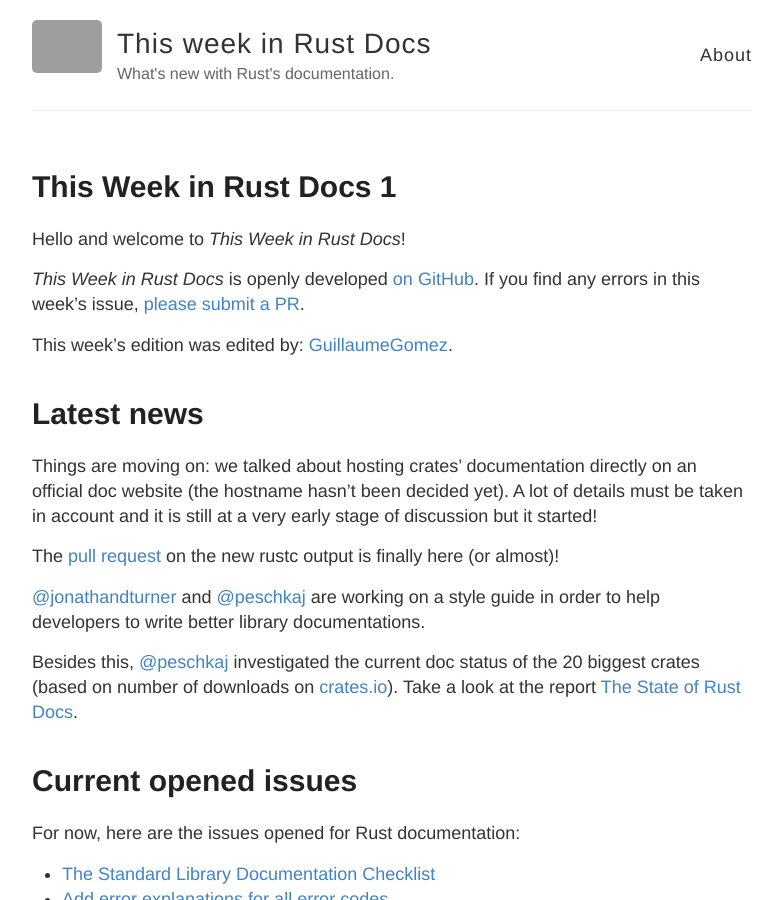
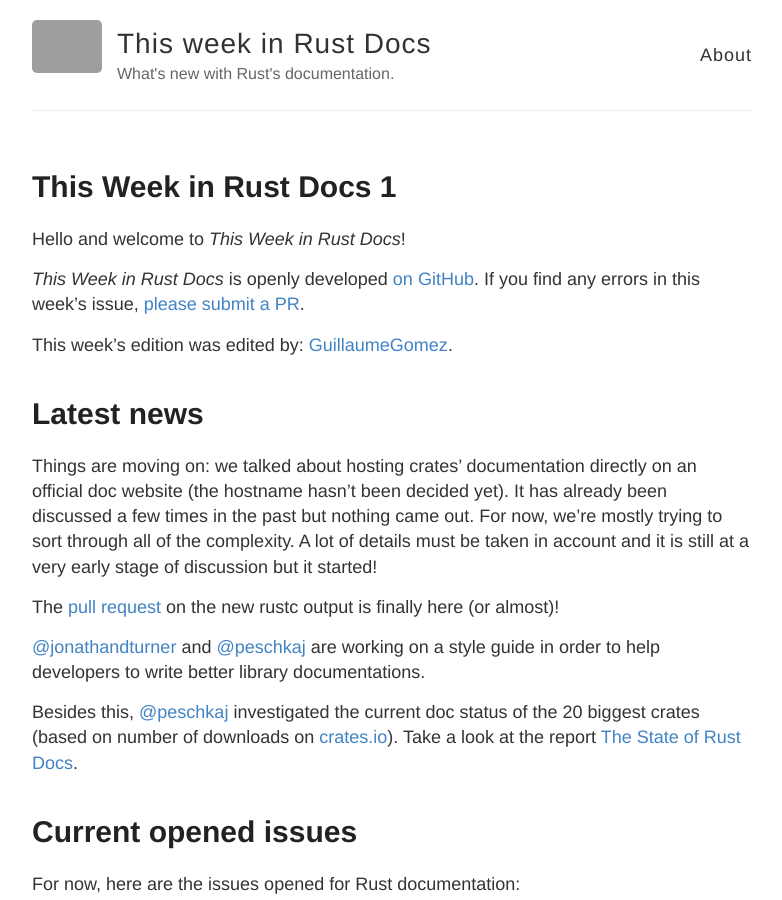
Before and after one commit to GuillaumeGomez/this-week-in-rust-docs, a Jekyll site: the page built from _posts/2016-5-1-this-week-in-rust-docs-2.md, in a window 1280 px wide and 900 px high. Shown: the whole window, without its empty margins (248-1030 px from the left). Built offline with Jekyll 4.4.1, drawn with Linux system fonts in a browser that asks for light colours; grey boxes are pictures that could not be loaded.

Commit message:
Add details on doc.rs/rustdoc.rs

```diff
--- a/_posts/2016-5-1-this-week-in-rust-docs-2.md
+++ b/_posts/2016-5-1-this-week-in-rust-docs-2.md
@@ -13,7 +13,7 @@ This week's edition was edited by: [GuillaumeGomez](https://github.com/Guillaume
 
 # Latest news
 
-Things are moving on: we talked about hosting crates' documentation directly on an official doc website (the hostname hasn't been decided yet). A lot of details must be taken in account and it is still at a very early stage of discussion but it started!
+Things are moving on: we talked about hosting crates' documentation directly on an official doc website (the hostname hasn't been decided yet). It has already been discussed a few times in the past but nothing came out. For now, we're mostly trying to sort through all of the complexity. A lot of details must be taken in account and it is still at a very early stage of discussion but it started!
 
 The [pull request](https://github.com/rust-lang/rust/pull/32756) on the new rustc output is finally here (or almost)!
 
```
